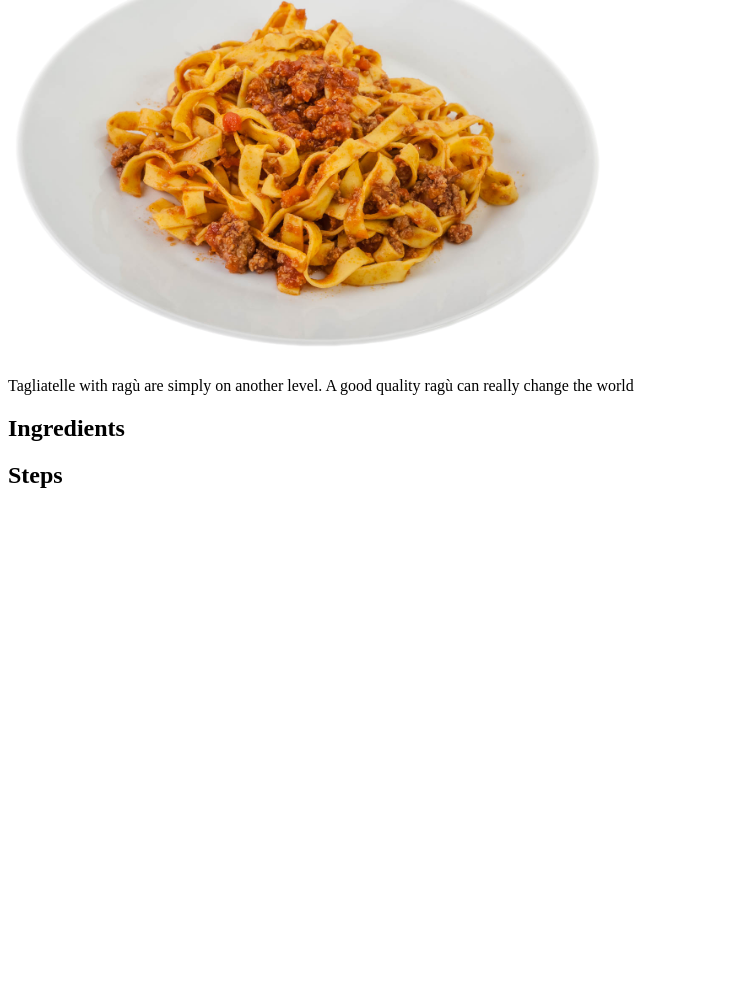
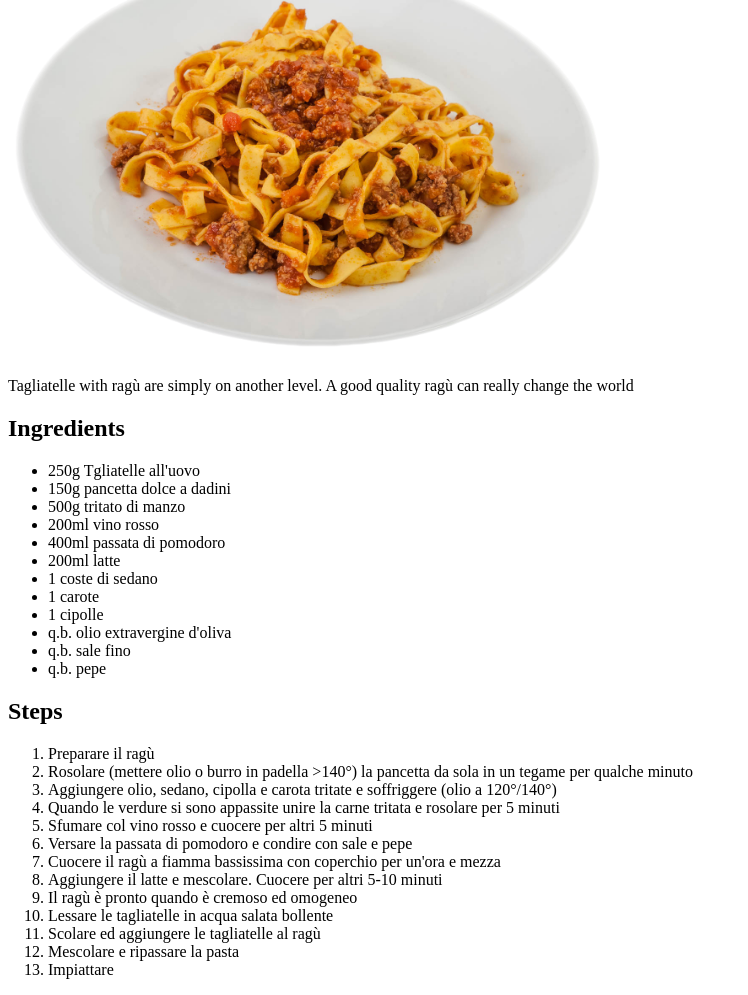
Before and after one commit to francesco-bleggi/odin-recipes, a plain HTML site: page recipes/tagliatelle_al_ragu.html in a window 1280 px wide. Shown: the part 123-1118 px from the top of the page, without its empty margins (0-748 px from the left). Before the commit the page ends 800 px from the top, so only its background shows below. Drawn offline with Linux system fonts and the light colour scheme.

Commit message:
Add Ingredients and Steps to recipes

```diff
--- a/recipes/tagliatelle_al_ragu.html
+++ b/recipes/tagliatelle_al_ragu.html
@@ -10,6 +10,35 @@
         <img src="../images/tagliatelle.png" alt="tagliatelle al ragù" height="400" width="600">
         <p>Tagliatelle with ragù are simply on another level. A good quality ragù can really change the world</p>
         <h2>Ingredients</h2>
+        <ul>
+            <li>250g Tgliatelle all'uovo</li>
+            <li>150g pancetta dolce a dadini</li>
+            <li>500g tritato di manzo</li>
+            <li>200ml vino rosso</li>
+            <li>400ml passata di pomodoro</li>
+            <li>200ml latte</li>
+            <li>1 coste di sedano</li>
+            <li>1 carote</li>
+            <li>1 cipolle</li>
+            <li>q.b. olio extravergine d'oliva</li>
+            <li>q.b. sale fino</li>
+            <li>q.b. pepe</li>
+        </ul>
         <h2>Steps</h2>
+        <ol>
+            <li>Preparare il ragù</li>
+            <li>Rosolare (mettere olio o burro in padella >140°) la pancetta da sola in un tegame per qualche minuto</li>
+            <li>Aggiungere olio, sedano, cipolla e carota tritate e soffriggere (olio a 120°/140°)</li>
+            <li>Quando le verdure si sono appassite unire la carne tritata e rosolare per 5 minuti</li>
+            <li>Sfumare col vino rosso e cuocere per altri 5 minuti</li>
+            <li>Versare la passata di pomodoro e condire con sale e pepe</li>
+            <li>Cuocere il ragù a fiamma bassissima con coperchio per un'ora e mezza</li>
+            <li>Aggiungere il latte e mescolare. Cuocere per altri 5-10 minuti</li>
+            <li>Il ragù è pronto quando è cremoso ed omogeneo</li>
+            <li>Lessare le tagliatelle in acqua salata bollente</li>
+            <li>Scolare ed aggiungere le tagliatelle al ragù</li>
+            <li>Mescolare e ripassare la pasta</li>
+            <li>Impiattare</li>
+        </ol>
     </body>
 </html>
```
Also changed, not shown: recipes/tiramisu.html (+24 -1 lines).
